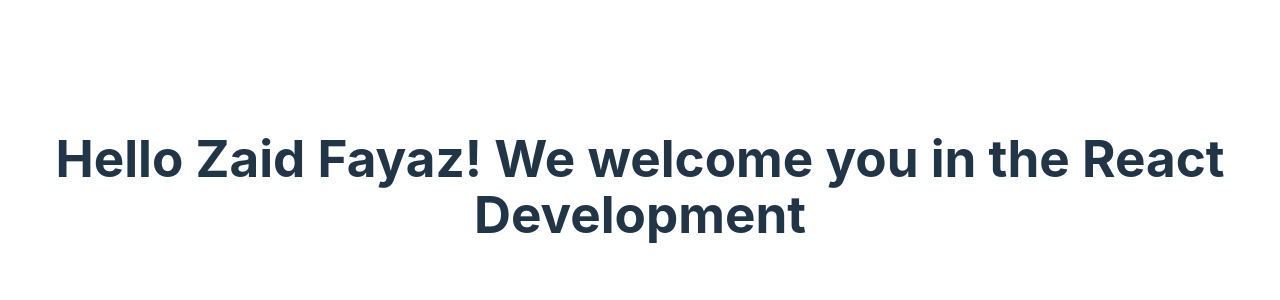
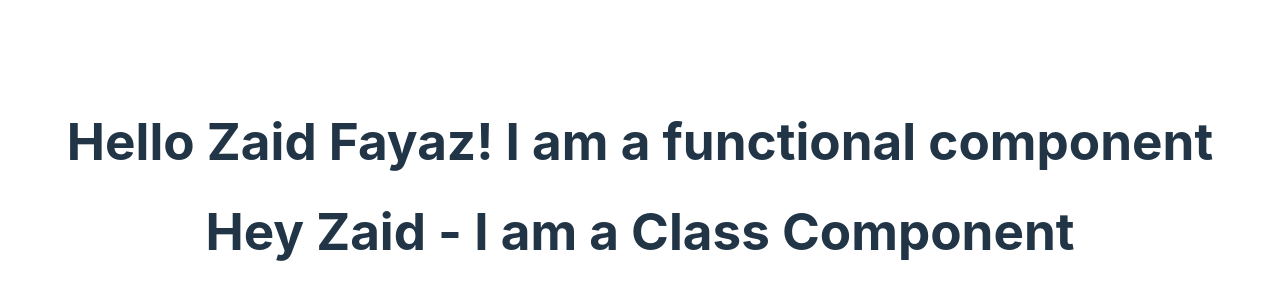
Before and after one commit to zaidfayaz/React, a React (Vite) app in the folder react_practice/: page / in a window 1280 px wide. Shown: the part 214-514 px from the top of the page. Built offline with nearby package versions, Linux system fonts and the light colour scheme.

Commit message:
new file

```diff
--- a/react_practice/src/App.jsx
+++ b/react_practice/src/App.jsx
@@ -3,12 +3,14 @@
 import viteLogo from '/vite.svg'
 import './App.css'
 import Greet from './components/Functional_Component'
+import Welcome from './components/Class_Component'
 
 function App() {
   return (
     <>
       <div className='App'>
         <Greet></Greet>
+        <Welcome></Welcome>
       </div>
 
     </>
--- /dev/null
+++ b/react_practice/src/components/Class_Component.jsx
@@ -0,0 +1,7 @@
+import React, {Component} from "react";
+class Welcome extends Component {
+    render(){
+        return <h1> Hey Zaid - I am a Class Component</h1>
+    }
+}
+export default Welcome
--- a/react_practice/src/components/Functional_Component.jsx
+++ b/react_practice/src/components/Functional_Component.jsx
@@ -13,6 +13,6 @@
 // export default Greet
 
 //------------------2nd way-------------------------------
-const Greet = () => <h1>Hello Zaid Fayaz! We welcome you in the React Development </h1>
+const Greet = () => <h1>Hello Zaid Fayaz! I am a functional component</h1>
 
  export default Greet
```
